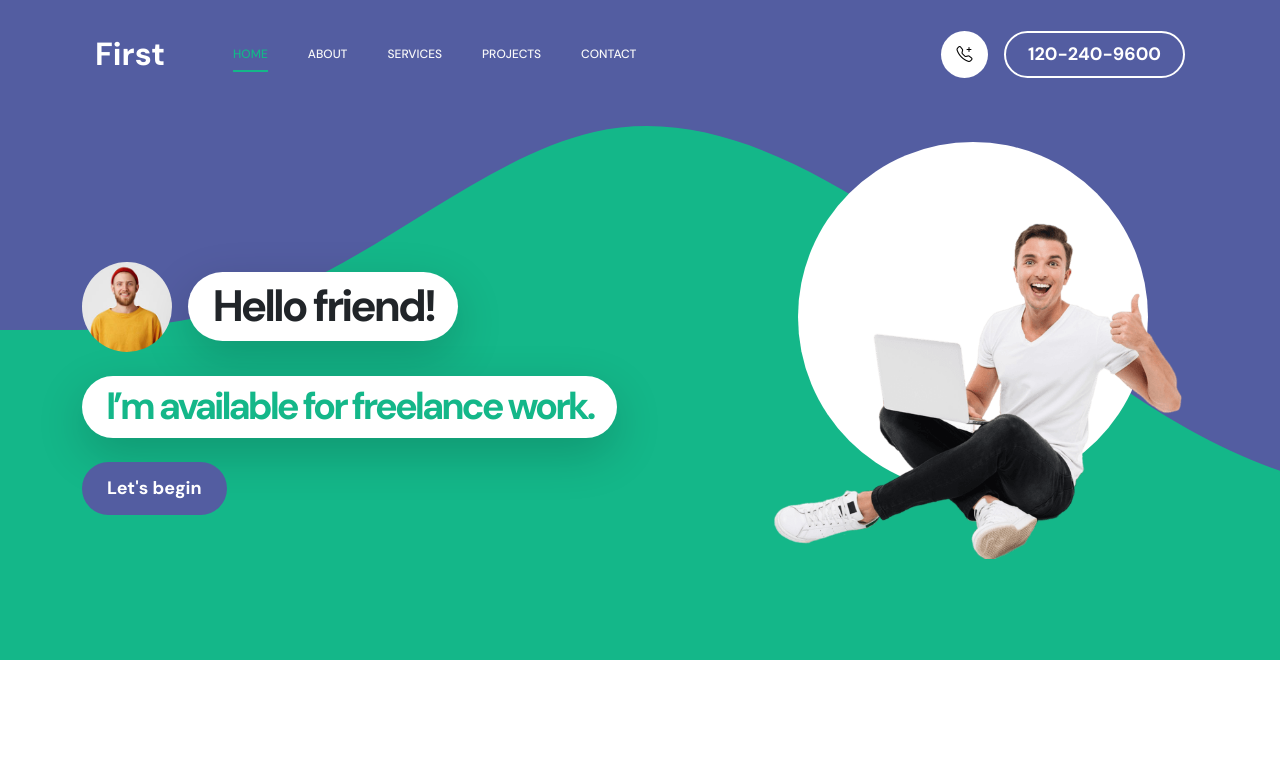
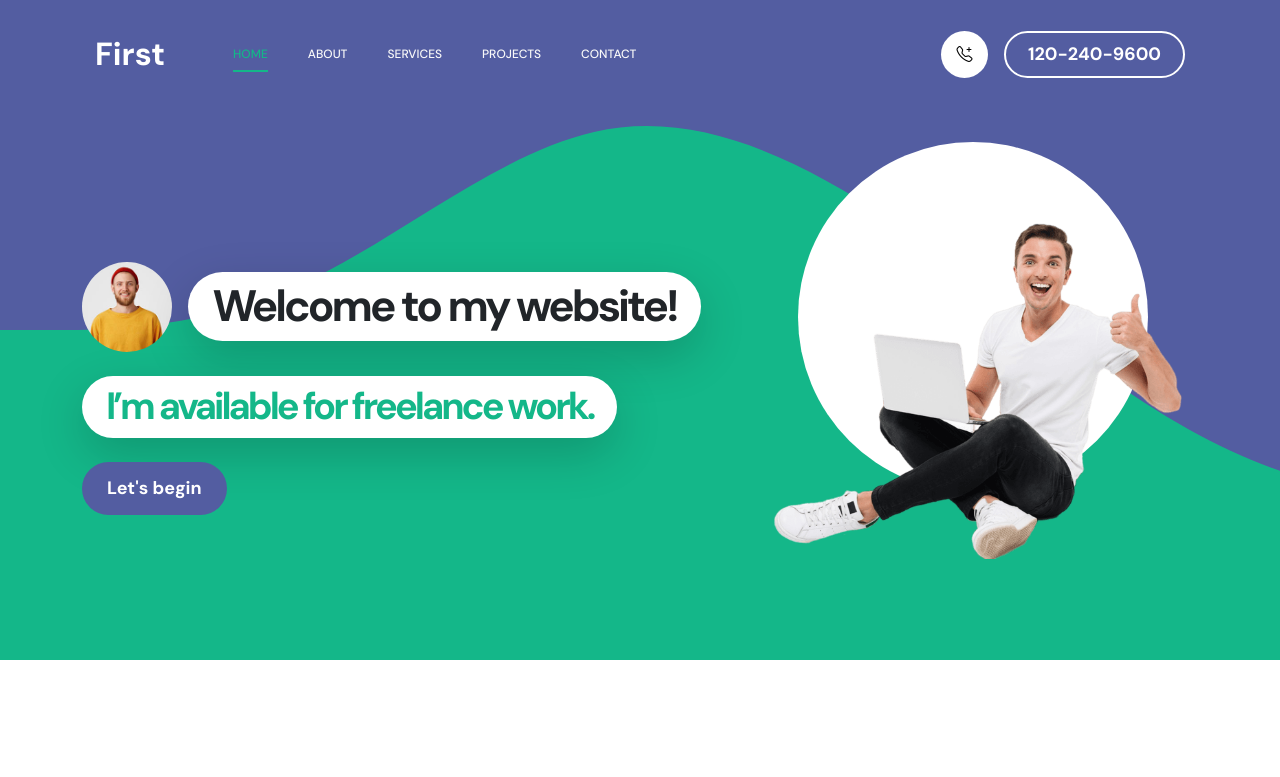
Before and after one commit to Pramod581/portfolio-app-deployment-CICD, a plain HTML site: page index.html in a window 1280 px wide. Shown: the top 777 px of the page. Drawn offline with Linux system fonts and the light colour scheme.

Commit message:
modified index.html file

```diff
--- a/index.html
+++ b/index.html
@@ -102,7 +102,7 @@ https://templatemo.com/tm-578-first-portfolio
                                 <div class="hero-title-wrap d-flex align-items-center mb-4">
                                     <img src="images/happy-bearded-young-man.jpg" class="avatar-image avatar-image-large img-fluid" alt="">
 
-                                    <h1 class="hero-title ms-3 mb-0">Hello friend!</h1>
+                                    <h1 class="hero-title ms-3 mb-0">Welcome to my website!</h1>
                                 </div>
 
                                 <h2 class="mb-4">I’m available for freelance work.</h2>
```
